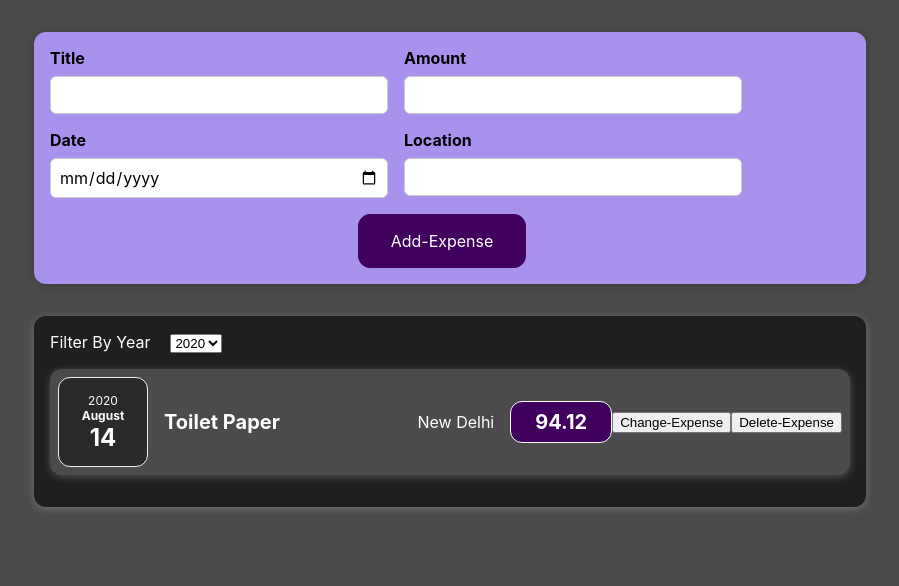
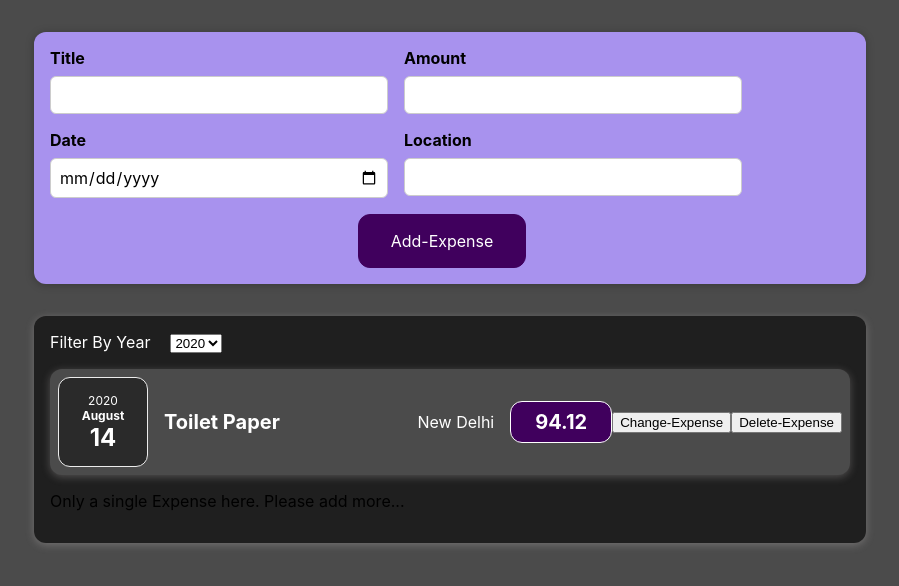
Before and after one commit to EshaGautam/React, a React (Create React App) app: page / in a window 1280 px wide. Shown: the top 586 px of the page, without its empty margins (190-1089 px from the left). Built offline with nearby package versions, Linux system fonts and the light colour scheme.

Commit message:
Added conditionals

```diff
--- a/src/component/Expenses/Expenses.js
+++ b/src/component/Expenses/Expenses.js
@@ -15,16 +15,39 @@
       return expense.date.getFullYear().toString() === filteredYear
     })
 
+  // Adding some logic and conditions if the year we not made anyexpense in selected year
+
+   let expenseContent = <p>No Expense Found</p>
+
+   //if it has some content this will run
+
+   if(filteredExpenses.length >0){
+    expenseContent = filteredExpenses.map((expenses) => (
+       <ExpenseItem
+         key={expenses.id}
+         title={expenses.title}
+         amount={expenses.amount}
+         location={expenses.location}
+         date={expenses.date}
+       />
+     ));
+   }
+
+if (filteredExpenses.length === 1) {
+      expenseContent = (
+        <>
+          {expenseContent}
+          <p>Only a single Expense here. Please add more...</p>
+        </>
+      );
+    }
+
+
+
     return (
       <Card className="expenses">
       <ExpenseFilter selected ={filteredYear} onYearChange={filterChangedHandler}/>
-      {filteredExpenses.map((expenses)=><ExpenseItem
-        key = {expenses.id}
-        title={expenses.title}
-        amount={expenses.amount}
-        location={expenses.location}
-        date={expenses.date}
-      />)}
+      {expenseContent}
       </Card>
     );
 }
```
